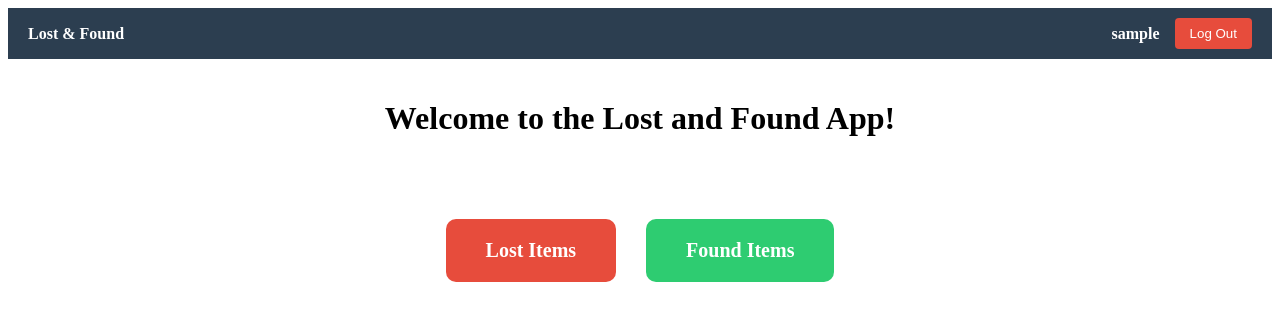
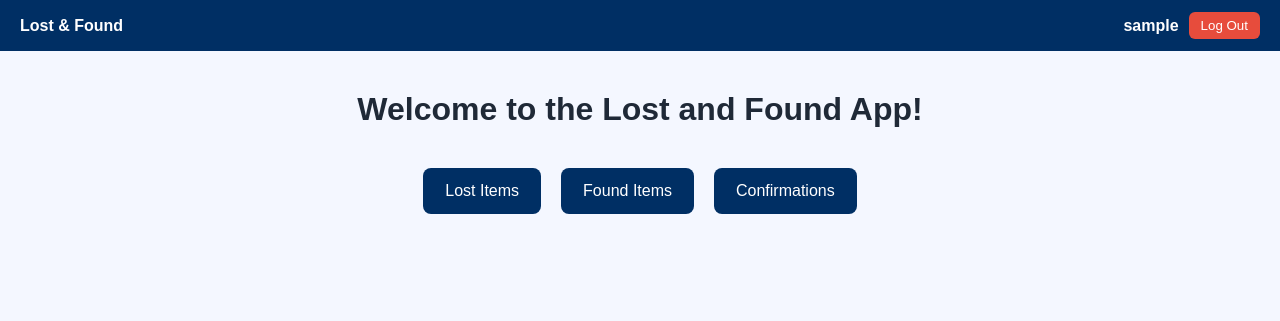
Before and after one commit to Komil-goat/Lost-found, a Django app: page / in a window 1280 px wide. Shown: the top 321 px of the page. Run offline with Django 5.2, Linux system fonts and the light colour scheme; the visitor is signed in with stand-in values (Sample User, id 1).

Commit message:
css added for home page, confirmations feature. and other littel changes

```diff
--- /dev/null
+++ b/home/static/home/home.css
@@ -0,0 +1,62 @@
+:root {
+    --primary: #002f64;
+    --bg: #f4f7ff;
+    --text: #1f2937;
+    --muted: #6b7280;
+}
+
+body {
+    margin: 0;
+    font-family: sans-serif;
+    background: var(--bg);
+    color: var(--text);
+}
+
+.navbar {
+    display: flex;
+    justify-content: space-between;
+    align-items: center;
+    padding: 12px 20px;
+    background: var(--primary);
+    color: white;
+}
+
+.profile-section {
+    display: flex;
+    align-items: center;
+    gap: 10px;
+}
+
+.logout-btn {
+    background: #e74c3c;
+    color: white;
+    border: none;
+    padding: 6px 12px;
+    cursor: pointer;
+    border-radius: 6px;
+}
+
+.main-container {
+    text-align: center;
+    margin-top: 40px;
+}
+
+.buttons-container {
+    margin-top: 40px;
+    display: flex;
+    justify-content: center;
+    gap: 20px;
+}
+
+.btn {
+    padding: 14px 22px;
+    background: var(--primary);
+    color: white;
+    text-decoration: none;
+    border-radius: 8px;
+    font-size: 16px;
+}
+
+.btn:hover {
+    opacity: 0.9;
+}
--- a/home/templates/home/index.html
+++ b/home/templates/home/index.html
@@ -1,39 +1,13 @@
+{% load static %}
+
 <!DOCTYPE html>
 <html lang="en">
 <head>
     <meta charset="UTF-8">
     <meta name="viewport" content="width=device-width, initial-scale=1.0">
     <title>Lost and Found</title>
-    <style>
-        .navbar {
-            display: flex;
-            justify-content: space-between;
-            align-items: center;
-            padding: 10px 20px;
-            background-color: #2c3e50;
-            color: white;
-        }
 
-        .profile-section {
-            display: flex;
-            align-items: center;
-            gap: 15px;
-        }
-
-        .logout-btn {
-            background-color: #e74c3c;
-            color: white;
-            border: none;
-            padding: 8px 15px;
-            cursor: pointer;
-            border-radius: 4px;
-            text-decoration: none;
-        }
-
-        .logout-btn:hover {
-            background-color: #c0392b;
-        }
-    </style>
+    <link rel="stylesheet" href="{% static 'home/home.css' %}">
 </head>
 <body>
 
@@ -46,7 +20,7 @@
         {% if user.is_authenticated %}
         <span><strong>{{ user.username }}</strong></span>
 
-            <form action="{% url 'logout' %}" method="post" style="display:inline;">
+        <form action="{% url 'logout' %}" method="post">
             {% csrf_token %}
             <button type="submit" class="logout-btn">Log Out</button>
         </form>
@@ -54,34 +28,22 @@
     </div>
 </nav>
 
-    <div style="padding: 20px; text-align: center;">
+<div class="main-container">
     <h1>Welcome to the Lost and Found App!</h1>
 </div>
 
-    <div style="margin-top: 40px; display: flex; justify-content: center; gap: 30px;">
+<div class="buttons-container">
 
-    <a href="{% url 'lost_list' %}" style="
-        padding: 20px 40px;
-        background-color: #e74c3c;
-        color: white;
-        text-decoration: none;
-        font-size: 20px;
-        border-radius: 10px;
-        font-weight: bold;
-    ">
+    <a href="{% url 'lost_list' %}" class="btn">
         Lost Items
     </a>
 
-    <a href="{% url 'found_list' %}" style="
-        padding: 20px 40px;
-        background-color: #2ecc71;
-        color: white;
-        text-decoration: none;
-        font-size: 20px;
-        border-radius: 10px;
-        font-weight: bold;
-    ">
+    <a href="{% url 'found_list' %}" class="btn">
         Found Items
+    </a>
+
+    <a href="{% url 'confirmations' %}" class="btn">
+        Confirmations
     </a>
 
 </div>
--- a/items/models.py
+++ b/items/models.py
@@ -17,6 +17,7 @@ class ItemPost(models.Model):
     user = models.ForeignKey(settings.AUTH_USER_MODEL, on_delete=models.CASCADE)
     resolved = models.BooleanField(default=False)
     created_at = models.DateTimeField(auto_now_add=True)
+    claimed = models.BooleanField(default=False)
 
     def __str__(self):
         return f"{self.title} ({self.post_type})"
--- a/items/urls.py
+++ b/items/urls.py
@@ -8,4 +8,8 @@ urlpatterns = [
 
     path('found/create/', views.create_item, {'post_type': 'found'}, name='create_found'),
     path('lost/create/', views.create_item, {'post_type': 'lost'}, name='create_lost'),
+
+    path('confirmations/', views.confirmations, name='confirmations'),
+    path('<int:item_id>/resolve/', views.resolve_item, name='resolve_item'),
+    path('<int:item_id>/claim/', views.claim_item, name='claim_item'),
 ]
```
Also changed, not shown: items/templates/items/confirmations.html (added, +43 -0 lines), items/templates/items/list_item.html (+24 -0 lines), items/views.py (+33 -1 lines), items/migrations/0002_itempost_claimed.py (added). Lines whose indentation alone changed are shown as unchanged.
